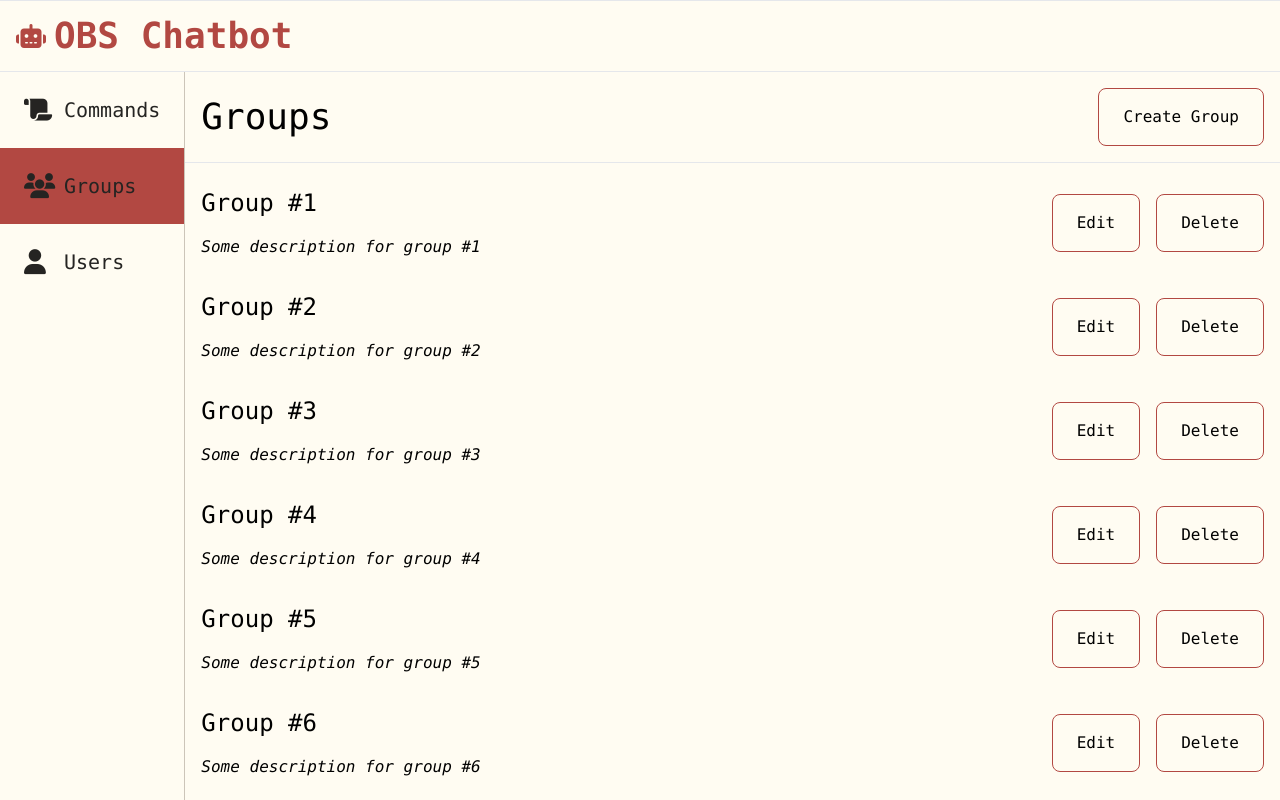
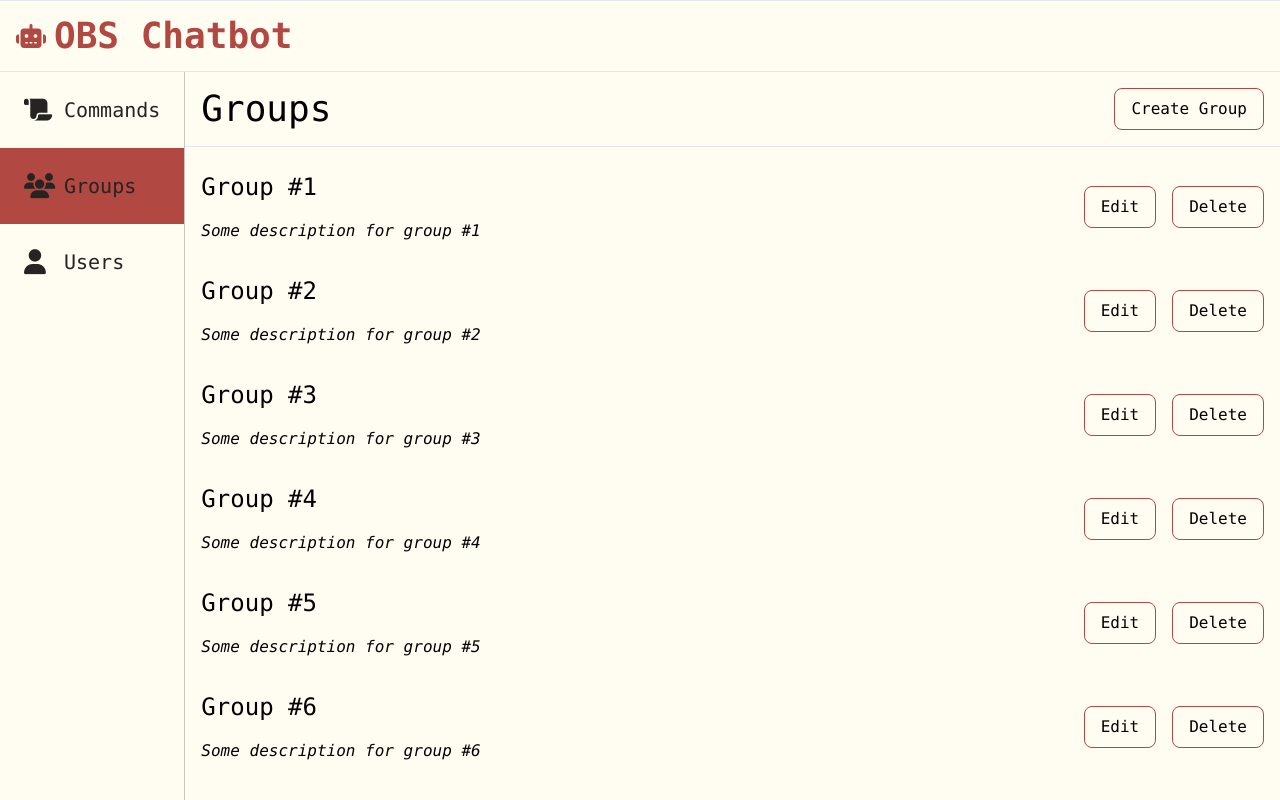
Before and after one commit to TinaTiel/obs-chatbot-fe, a React (Create React App) app: page /groups in a window 1280 px wide. Built offline with nearby package versions, Linux system fonts and the light colour scheme; no server answers.

Commit message:
adjustments to button and groups styling

```diff
--- a/src/components/Button.js
+++ b/src/components/Button.js
@@ -11,7 +11,7 @@ const Button = (props) => {
             hover:bg-c-primary-hover-light
             hover:text-c-text-primary-dark
             whitespace-nowrap h-full
-            px-4 py-2 md:px-6 md:py-4"
+            px-4 py-2 md:px-4 md:py-2"
         >
             {props.text}
         </NavLink>
--- a/src/components/groups/Groups.js
+++ b/src/components/groups/Groups.js
@@ -72,7 +72,7 @@ const Groups = (props) => {
             <header className="
             dark:bg-c-fg-dark md:dark:bg-inherit
             border-b border-fg-light dark:border-fg-dark/25
-             md:px-4
+            md:px-4
             ">
                 <div className="
                 flex flex-row
```
